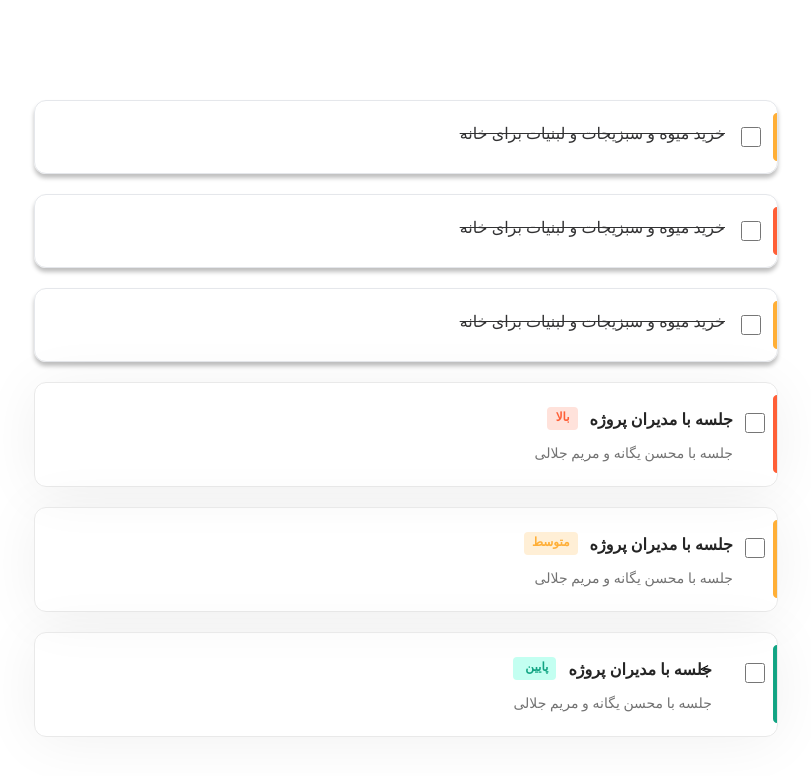
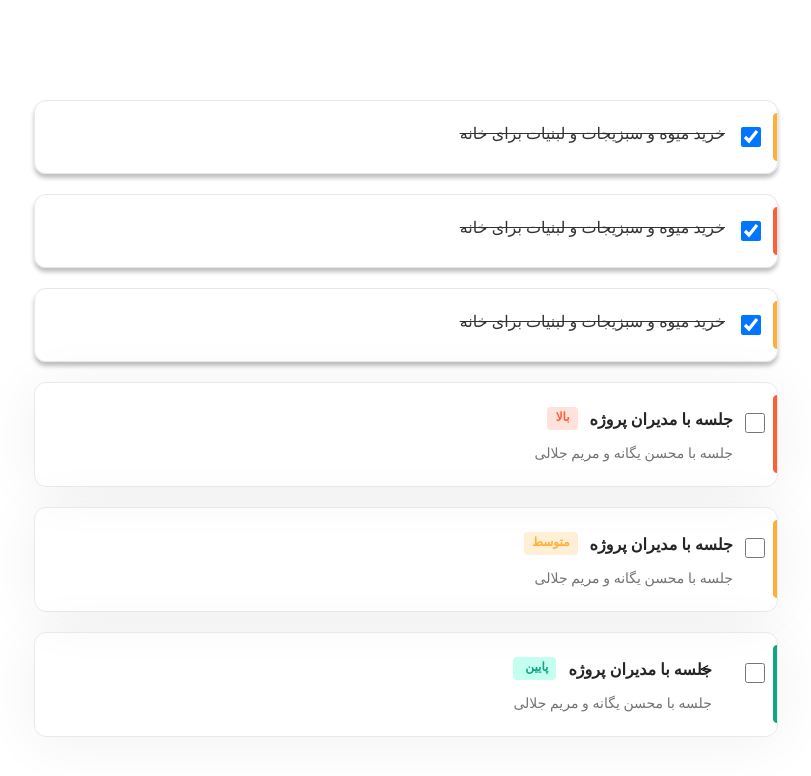
Before and after one commit to Quera-Bootcamp-front-1403/todo-app, a website: page Completedtasks.html in a window 1280 px wide. Shown: the whole page, without its empty margins (234-1045 px from the left). Drawn offline with Linux system fonts and the light colour scheme.

Commit message:
add checked

```diff
--- a/Completedtasks.html
+++ b/Completedtasks.html
@@ -51,7 +51,7 @@
                 <img src="/assets/images/orange.svg" alt="" class="markers">
                 <div>
                     <label class="flex items-center space-x-2">
-                        <input type="checkbox" class="w-5 h-5 rounded border-gray-300 focus:ring-0 focus:ring-offset-0 focus:outline-none">
+                        <input type="checkbox" checked class="w-5 h-5 rounded border-gray-300 focus:ring-0 focus:ring-offset-0 focus:outline-none">
                     </label>
                     <p class="">خرید میوه و سبزیجات و لبنیات برای خانه</p>
                 </div>
@@ -63,7 +63,7 @@
                 <img src="/assets/images/red.svg" alt="" class="markers">
                 <div>
                     <label class="flex items-center space-x-2">
-                        <input type="checkbox" class="w-5 h-5 rounded border-gray-300 focus:ring-0 focus:ring-offset-0 focus:outline-none">
+                        <input type="checkbox" checked class="w-5 h-5 rounded border-gray-300 focus:ring-0 focus:ring-offset-0 focus:outline-none">
                     </label>
                     <p class="">خرید میوه و سبزیجات و لبنیات برای خانه</p>
                 </div>
@@ -75,7 +75,7 @@
                 <img src="/assets/images/orange.svg" alt="" class="markers">
                 <div>
                     <label class="flex items-center space-x-2">
-                        <input type="checkbox" class="w-5 h-5 rounded border-gray-300 focus:ring-0 focus:ring-offset-0 focus:outline-none">
+                        <input type="checkbox" checked class="w-5 h-5 rounded border-gray-300 focus:ring-0 focus:ring-offset-0 focus:outline-none">
                     </label>
                     <p class="">خرید میوه و سبزیجات و لبنیات برای خانه</p>
                 </div>
```
